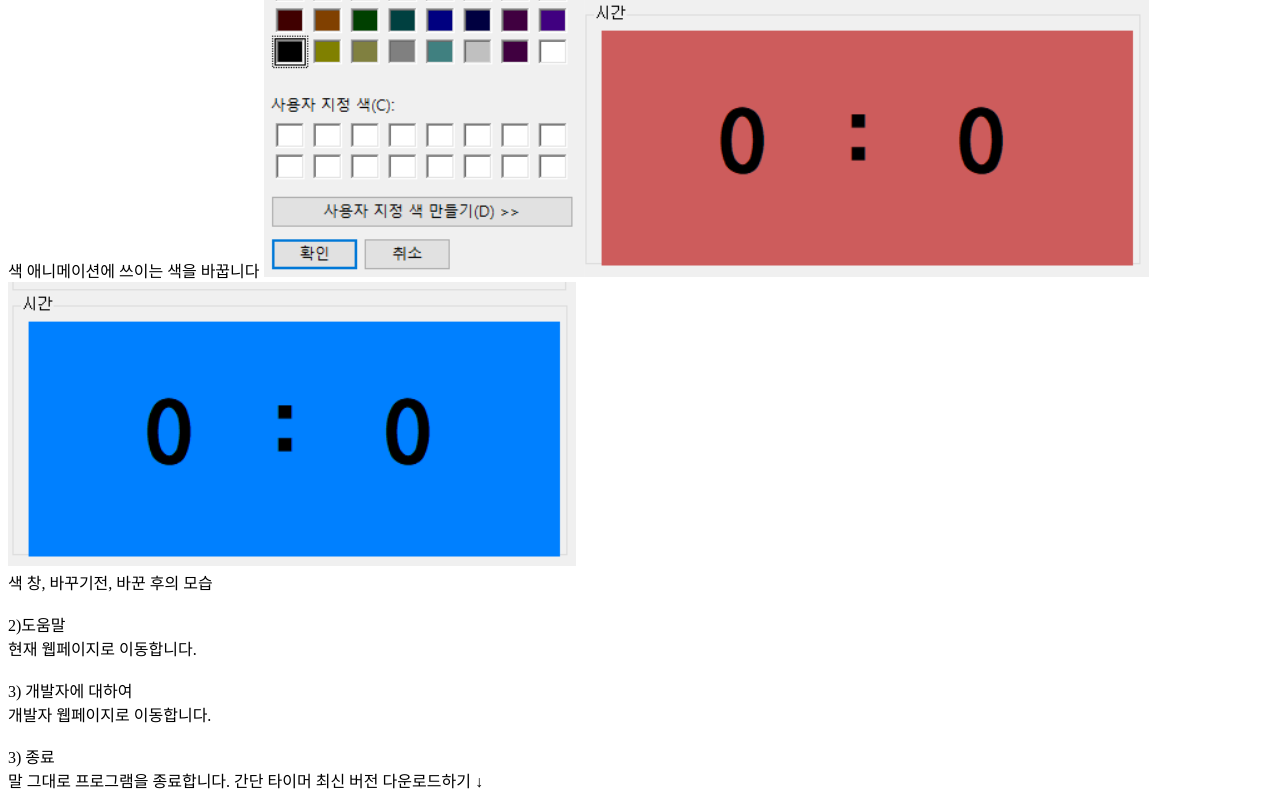
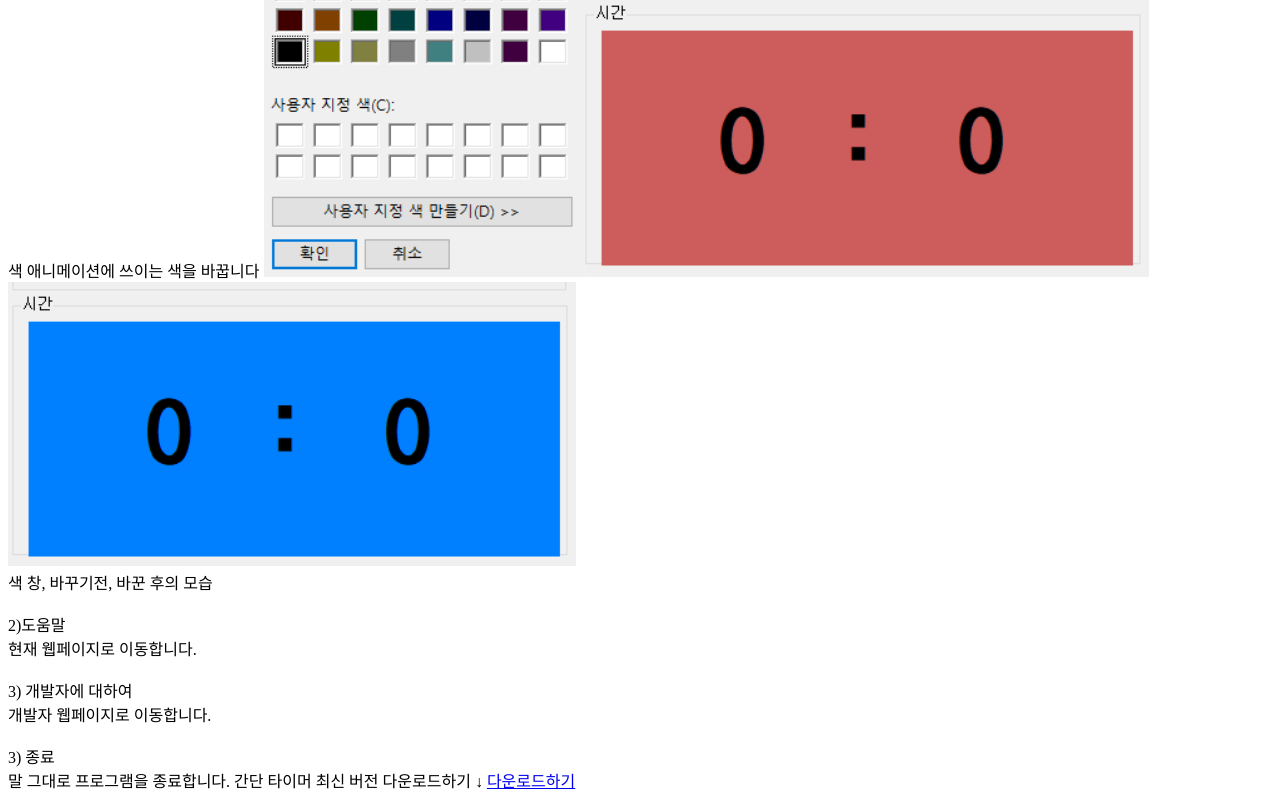
Before and after one commit to weinus404/SimpleTimer, a plain HTML site: page index.html in a window 1280 px wide. Shown: the part 3509-4309 px from the top of the page. Drawn offline with Linux system fonts and the light colour scheme.

Commit message:
Update index.html

```diff
--- a/index.html
+++ b/index.html
@@ -71,6 +71,7 @@
     <br>말 그대로 프로그램을 종료합니다.
 
     간단 타이머 최신 버전 다운로드하기 ↓
+    <a href="SimpleTimer.exe">다운로드하기</a>
 
 
 
```
